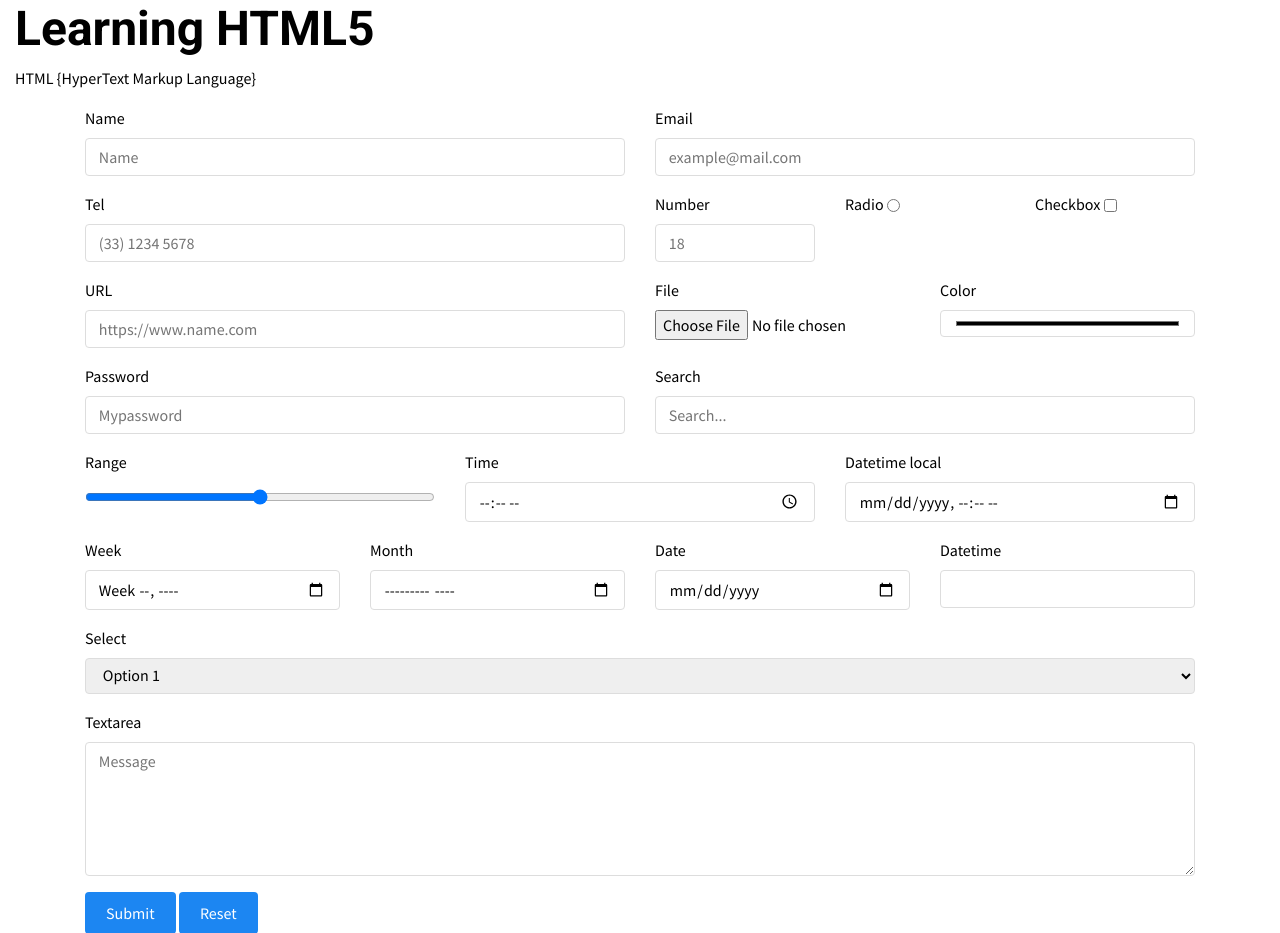
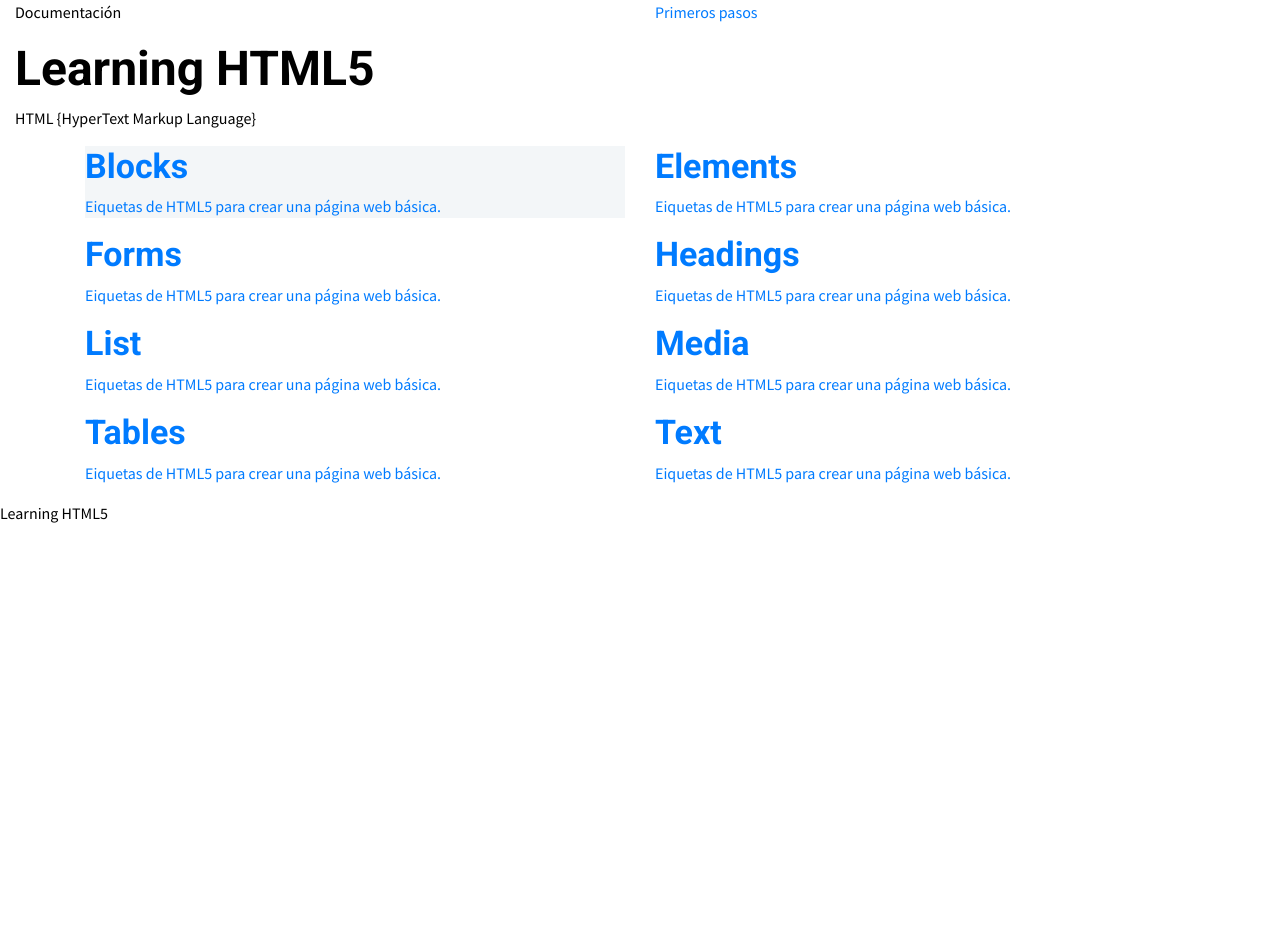
Before and after one commit to jorgefrac/learning-html5, a PHP site: page / in a window 1280 px wide. Shown: the top 933 px of the page. After the commit the page ends 523 px from the top, so only its background shows below. Run offline with PHP 8.4, Linux system fonts and the light colour scheme; some libraries are stand-ins or nearby versions.

Commit message:
Init sections

```diff
--- /dev/null
+++ b/assets/css/app.css
@@ -0,0 +1,6 @@
+.header {
+  width: 100%;
+  position: relative; }
+
+.home__items {
+  background-color: #f3f6f8; }
--- a/assets/css/main.css
+++ b/assets/css/main.css
@@ -423,9 +423,15 @@ button{
 	border: 1px solid transparent;
 	vertical-align: middle;
 	-webkit-appearance: none;
-	background-color: #1c86f2;;
+	background-color: #1c86f2;
 }
 
+/*= Media
+------------------------------------------------------------------------------------------*/
+video{
+	width: 100%;
+	position: relative;;
+}
 
 /*= Placeholder
 ------------------------------------------------------------------------------------------*/
--- a/assets/scss/app.scss
+++ b/assets/scss/app.scss
@@ -0,0 +1,3 @@
+@import "base/base";
+@import "layout/layout";
+@import "pages/pages";
--- /dev/null
+++ b/assets/scss/base/_variables.scss
@@ -0,0 +1 @@
+$color-accent:		#f3f6f8;
--- /dev/null
+++ b/assets/scss/base/base.scss
@@ -0,0 +1 @@
+@import "_variables";
--- /dev/null
+++ b/assets/scss/layout/_footer.scss
@@ -0,0 +1,3 @@
+.footer{
+
+}
--- /dev/null
+++ b/assets/scss/layout/_header.scss
@@ -0,0 +1,4 @@
+.header{
+	width: 100%;
+	position: relative;
+}
--- /dev/null
+++ b/assets/scss/layout/layout.scss
@@ -0,0 +1,2 @@
+@import "_header";
+@import "_footer";
--- /dev/null
+++ b/assets/scss/pages/_home.scss
@@ -0,0 +1,7 @@
+.home{
+
+}
+
+.home__items{
+	background-color: $color-accent;
+}
--- /dev/null
+++ b/assets/scss/pages/pages.scss
@@ -0,0 +1 @@
+@import "_home";
--- a/index.php
+++ b/index.php
@@ -1,16 +1,95 @@
 <?php include 'snippets/header.php'; ?>
 
 <body>
-	<header>
+	<header class="header">
 		<div class="container-fluid">
+			<div class="row">
+				<div class="col-md-6">
+					<p>Documentación</p>
+				</div>
+				<div class="col-md-6">
+					<a href="" title="" class="button">
+						Primeros pasos
+					</a>
+				</div>
+			</div>
 			<h1>Learning HTML5</h1>
 			<p>HTML {HyperText Markup Language}</p>
 		</div>
 	</header>
 
 	<main class="container">
-		<?php include 'pages/forms.php'; ?>
+		<!--ROW-->
+		<div class="row">
+			<div class="col-md-6">
+				<article class="home__items">
+					<a href="" title="">
+						<h3>Blocks</h3>
+						<p>Eiquetas de HTML5 para crear una página web básica.</p>
+					</a>
+				</article>
+			</div>
+			<div class="col-md-6">
+				<article>
+					<a href="" title="">
+						<h3>Elements</h3>
+						<p>Eiquetas de HTML5 para crear una página web básica.</p>
+					</a>
+				</article>
+			</div>
+			<div class="col-md-6">
+				<article>
+					<a href="" title="">
+						<h3>Forms</h3>
+						<p>Eiquetas de HTML5 para crear una página web básica.</p>
+					</a>
+				</article>
+			</div>
+			<div class="col-md-6">
+				<article>
+					<a href="" title="">
+						<h3>Headings</h3>
+						<p>Eiquetas de HTML5 para crear una página web básica.</p>
+					</a>
+				</article>
+			</div>
+			<div class="col-md-6">
+				<article>
+					<a href="" title="">
+						<h3>List</h3>
+						<p>Eiquetas de HTML5 para crear una página web básica.</p>
+					</a>
+				</article>
+			</div>
+			<div class="col-md-6">
+				<article>
+					<a href="" title="">
+						<h3>Media</h3>
+						<p>Eiquetas de HTML5 para crear una página web básica.</p>
+					</a>
+				</article>
+			</div>
+			<div class="col-md-6">
+				<article>
+					<a href="" title="">
+						<h3>Tables</h3>
+						<p>Eiquetas de HTML5 para crear una página web básica.</p>
+					</a>
+				</article>
+			</div>
+			<div class="col-md-6">
+				<article>
+					<a href="" title="">
+						<h3>Text</h3>
+						<p>Eiquetas de HTML5 para crear una página web básica.</p>
+					</a>
+				</article>
+			</div>
+		</div>
+		<!--ROW-->
 	</main>
+
+<?php include 'snippets/footer.php'; ?>
 
 </body>
 </html>
--- a/package.json
+++ b/package.json
@@ -17,6 +17,7 @@
   },
   "homepage": "https://github.com/jorgefrac/learning-html5#readme",
   "dependencies": {
-    "bootstrap": "^4.0.0-beta.3"
+    "bootstrap": "^4.0.0-beta.3",
+    "font-awesome": "^4.7.0"
   }
 }
--- a/pages/forms.php
+++ b/pages/forms.php
@@ -145,6 +145,4 @@
 		<input type="submit" name="" value="Submit">
 		<input type="reset" name="" value="Reset">
 	</div>
-
-
 </form>
--- a/snippets/footer.php
+++ b/snippets/footer.php
@@ -1,9 +1,9 @@
+<footer class="footer">
+	<p>Learning HTML5</p>
+</footer>
+
 <script src="https://code.jquery.com/jquery-2.2.4.min.js"></script>
 
 <script src="js/plugins.js" type="text/javascript"></script>
 
 <script src="js/app.js" type="text/javascript"></script>
-
-<footer>
-	<p>Learning HTML5</p>
-</footer>
--- a/snippets/header.php
+++ b/snippets/header.php
@@ -15,5 +15,6 @@
 
 	<!--C S S-->
 	<link rel="stylesheet" href="node_modules/bootstrap/dist/css/bootstrap.min.css">
-	<link rel="stylesheet" href="css/main.css">
+	<link rel="stylesheet" href="assets/css/main.css">
+	<link rel="stylesheet" href="assets/css/app.css">
 </head>
```
Also changed, not shown: README.md, package-lock.json, 1 other file.
